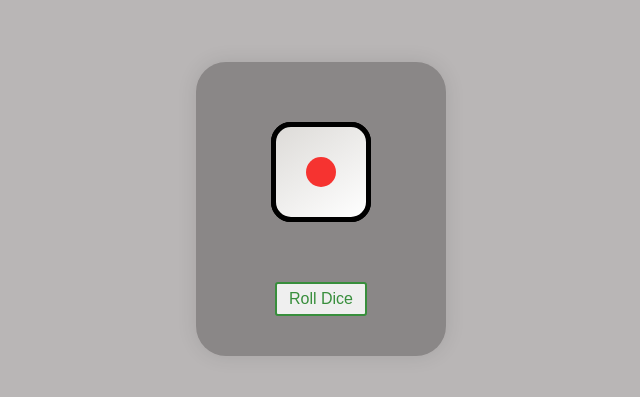
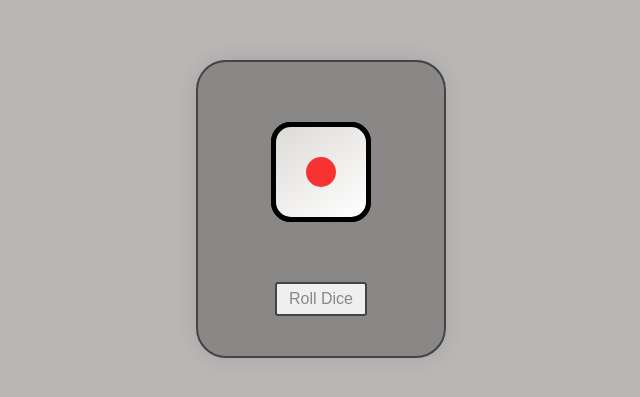
Before and after one commit to Mayron-Castillo/Dado, a plain HTML site: page index.html in a window 1280 px wide. Shown: the part 191-588 px from the top of the page, without its empty margins (319-959 px from the left). Drawn offline with Linux system fonts and the light colour scheme.

Commit message:
change color

```diff
--- a/style.css
+++ b/style.css
@@ -22,6 +22,7 @@ body{
     border-radius: 30px;
     background: #8a8787;
     box-shadow: 0 0 20px rgba(0, 0, 0, 0.1);
+    border: 2px solid #434443;
 }
 
 .dice{
@@ -137,12 +138,12 @@ body{
 
 .roll{
     cursor: pointer;
-    color: #388e3c;
+    color: #878887;
     margin-top: 60px;
     padding: 6px 12px;
     border-radius: 3px;
     font-size: 16px;
-    border: 2px solid #388e3c;
+    border: 2px solid #434443;
     transition: 0.4s;
 }
 
```
